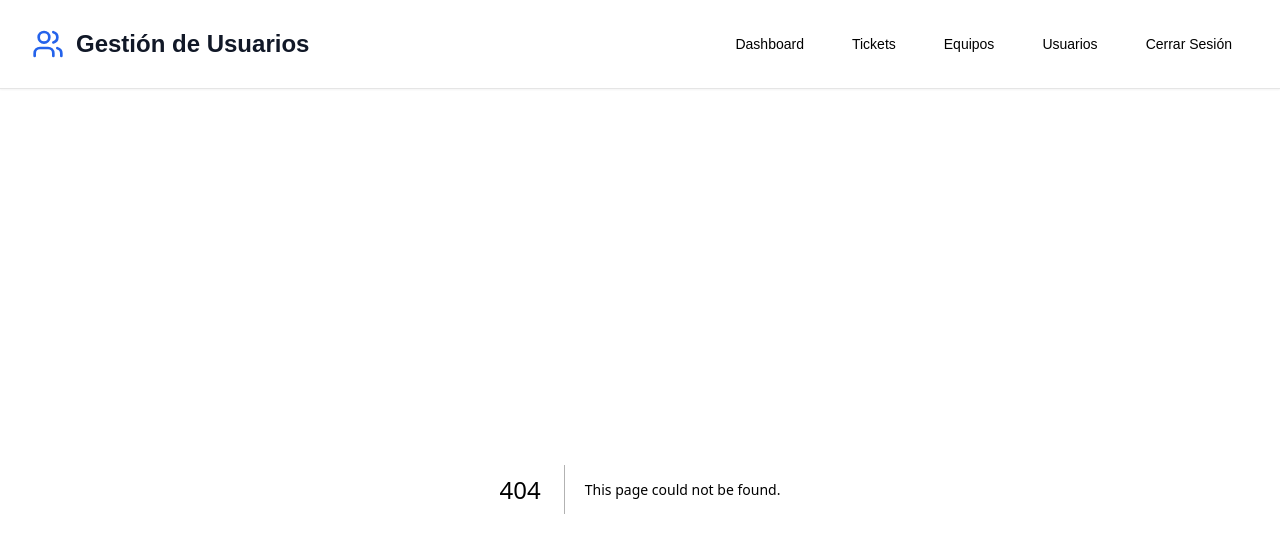
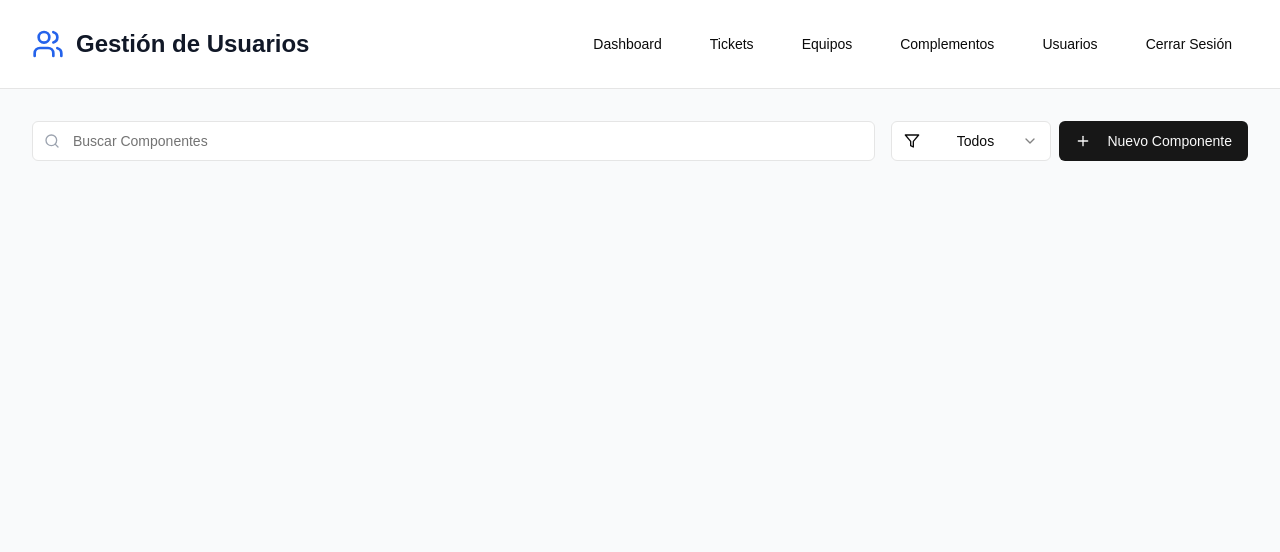
Before and after one commit to minosaul1/sistema-ticket, a Next.js app: page /complementos in a window 1280 px wide. Before the commit this address had no page. Shown: the top 552 px of the page. Built offline with nearby package versions, Linux system fonts and the light colour scheme; sample sign-in values are in the browser's storage.

Commit message:
agregamos la vista de complementos

```diff
--- /dev/null
+++ b/app/complementos/page.tsx
@@ -0,0 +1,55 @@
+"use client"
+import ProtectedRoute from "@/components/ProtectedRoute"
+import { Search, Eye, Plus, Filter } from "lucide-react"
+import { Input } from "@/components/ui/input"
+import { useAuth } from "@/hooks/useAuth"
+import { useState } from "react"
+import { Select, SelectContent, SelectItem, SelectTrigger, SelectValue } from "@/components/ui/select"
+import Link from "next/link"
+import { Button } from "@/components/ui/button"
+export default function ComplementosPage() {
+    const token = useAuth()
+    const [searchTerm, setSearchTerm] = useState("")
+    const [tipoFilter, setTipoFilter] = useState("all")
+
+    return (
+        <ProtectedRoute allowedRoles={["admin", "tecnico"]}>
+            <div className="min-h-screen bg-gray-50">
+                <main className="max-w-7xl mx-auto px-4 sm:px-6 lg:px-8 py-8">
+                    <div className="flex flex-col sm:flex-row gap-4 mb-6">
+                        <div className="flex-1 relative">
+                            <Search className="absolute left-3 top-1/2 transform -translate-y-1/2 text-gray-400 h-4 w-4" />
+                            <Input
+                                placeholder="Buscar Componentes"
+                                value={searchTerm}
+                                onChange={(e) => setSearchTerm(e.target.value)}
+                                className="pl-10" />
+                        </div>
+                        <div className="flex gap-2">
+                            <Select value={tipoFilter} onValueChange={setTipoFilter}>
+                                <SelectTrigger className="w-40">
+                                    <Filter className="h-4 w-4 mr-2" />
+                                    <SelectValue />
+                                </SelectTrigger>
+                                <SelectContent>
+                                    <SelectItem value="all">Todos</SelectItem>
+                                    <SelectItem value="Desktop">Desktop</SelectItem>
+                                    <SelectItem value="Laptop">Laptop</SelectItem>
+                                    <SelectItem value="Server">Server</SelectItem>
+                                </SelectContent>
+                            </Select>
+                            <Link href="/equipos/nuevo">
+                                <Button>
+                                    <Plus className="h-4 w-4 mr-2" />
+                                    Nuevo Componente
+                                </Button>
+                            </Link>
+                        </div>
+                    </div>
+
+                </main>
+
+            </div >
+        </ProtectedRoute >
+    )
+}
--- a/components/ProtectedRoute.tsx
+++ b/components/ProtectedRoute.tsx
@@ -1,6 +1,5 @@
 "use client"
 
-import { Route } from "lucide-react"
 import { useRouter } from "next/navigation"
 import React, { useEffect, useState } from "react"
 
--- a/components/Usuario/UsuarioCard.tsx
+++ b/components/Usuario/UsuarioCard.tsx
@@ -1,4 +1,4 @@
-import { UserData } from '@/types/User.types'
+import { UserData, UserRole } from '@/types/User.types'
 import { Card, CardContent, CardDescription, CardHeader, CardTitle } from "@/components/ui/card"
 import { Mail, Phone, Eye, Edit } from "lucide-react"
 import { Badge } from "@/components/ui/badge"
@@ -38,7 +38,7 @@ export function UsuarioCard({ user }: UserProps) {
                     <Phone className="h-4 w-4 text-gray-400" />
                     <span>{user.telephone}</span>
                 </div>
-                <Badge variant={getRolColor(user.role)}>{user.role}</Badge>
+                <Badge variant={getRolColor(user.role as UserRole)}>{user.role}</Badge>
                 <div className="text-sm">Equipos asignados: {user.equipos_asignados}</div>
                 <div className="text-sm">Tickets activos: {user.tickets_activos}</div>
             </CardContent>
--- a/components/layouts/NavBar.tsx
+++ b/components/layouts/NavBar.tsx
@@ -7,13 +7,14 @@ import { LogoutButton } from "@/components/LogoutButton";
 import { useEffect, useState } from "react";
 
 type Role = "admin" | "tecnico" | "usuario"
-type Section = "equipos" | "usuarios" | "tickets"
+type Section = "equipos" | "usuarios" | "tickets" | "complementos"
 
 const hasPermission = (role: Role | undefined, section: Section): boolean => {
     const accessMap: Record<Section, Role[]> = {
         equipos: ["admin", "tecnico"],
         usuarios: ["admin"],
         tickets: ["admin", "tecnico", "usuario"],
+        complementos: ["admin", "tecnico"],
     }
     return !!role && accessMap[section].includes(role)
 }
@@ -46,13 +47,17 @@ export function NavBar() {
                             </Link>
                         )
                         }
-
-
                         {hasPermission(user.role as Role, "equipos") && (
                             <Link href="/equipos">
                                 <Button variant="ghost">Equipos</Button>
                             </Link>
                         )
+                        }
+                        {hasPermission(user.role as Role, "complementos") &&
+                            <Link href="/complementos">
+                                <Button variant="ghost">Complementos </Button>
+                            </Link>
+
                         }
                         {hasPermission(user.role as Role, "usuarios") && (
                             <Link href="/usuarios">
--- a/lib/auth/refreshToken.tsx
+++ b/lib/auth/refreshToken.tsx
@@ -14,7 +14,7 @@ export const refreshToken = async (): Promise<string | null> => {
         localStorage.setItem("access", newAccess)
         return newAccess
     } catch (error) {
-        console.log("Error al refrescar el token: ", error)
+        //console.log("Error al refrescar el token: ", error)
         return null
     }
 }
```
